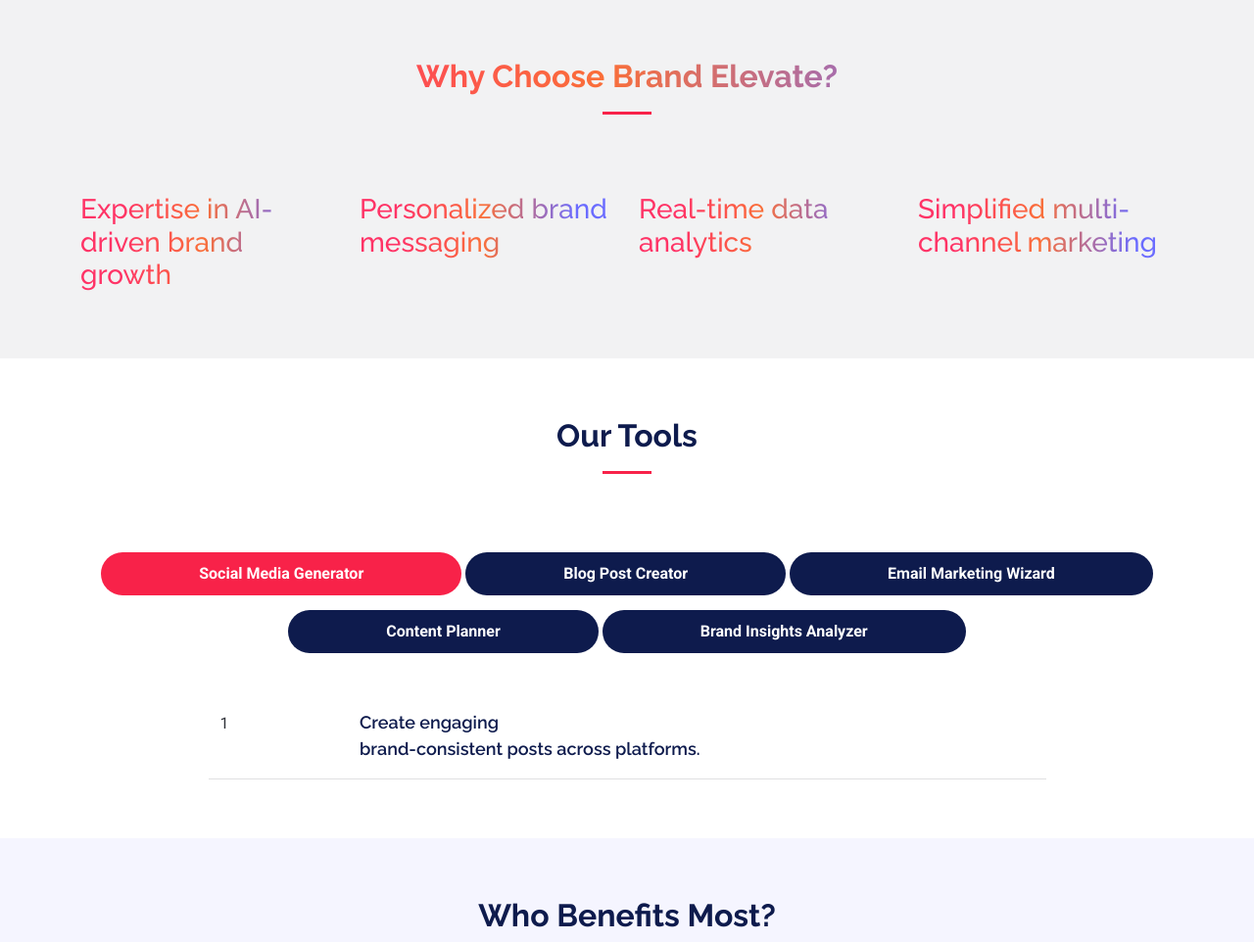
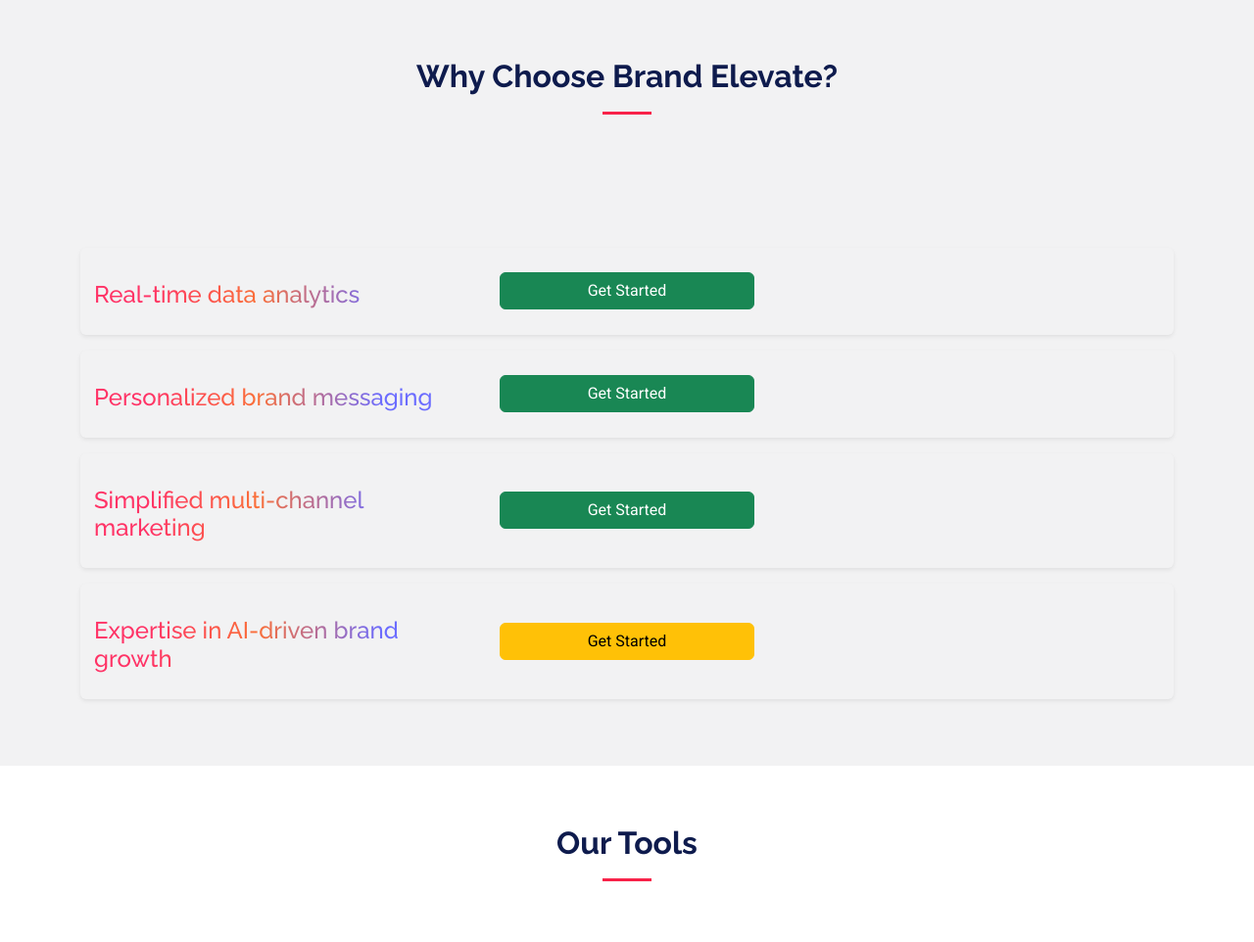
Before and after one commit to pwnkmrsh/brand-elevate, a PHP site: page /index.html in a window 1280 px wide. Shown: the part 1267-2229 px from the top of the page at 98% size. Run offline with PHP 8.4, Linux system fonts and the light colour scheme; some libraries are stand-ins or nearby versions.

Commit message:
Why Choose Brand Elevate?

```diff
--- a/assets/css/main.css
+++ b/assets/css/main.css
@@ -1795,6 +1795,7 @@
   background-image: linear-gradient(to right, #f36 16%, #fa6f39 48%, #6b6cff 85%);
   background-clip: text;
     -webkit-text-fill-color: transparent;
+    text-align: left;
 }
 
 .price_plan_area {
--- a/index.html
+++ b/index.html
@@ -107,7 +107,7 @@
       </div>
 
       <div class="about-info mt-auto position-relative">
-
+        <!--
         <div class="container position-relative" data-aos="fade-up">
           <div class="row">
             <div class="col-lg-6">
@@ -127,7 +127,7 @@
               </p>
             </div>
           </div>
-        </div>
+        </div> -->
       </div>
 
     </section><!-- /Hero Section -->
@@ -152,27 +152,82 @@
     </section>
     <section id="buy-tickets" class="buy-tickets section light-background">
       <div class="container section-title aos-init aos-animate" data-aos="fade-up">
-        <h2 class="heading1">Why Choose Brand Elevate?<br></h2>
+         <h2>Why Choose Brand Elevate?<br></h2>
+
       </div>
       <div class="container">
         <div class="row">
+          <div class="mt-5">
+            <div
+              class="d-style btn btn-brc-tp border-2 bgc-white btn-outline-blue btn-h-outline-blue btn-a-outline-blue w-100 my-2 py-3 shadow-sm">
+              <!-- Basic Plan -->
+              <div class="row align-items-center">
+                <div class="col-12 col-md-4">
+                  <h4 class="pt-3 text-170 text-600 text-primary-d1 letter-spacing heading1">
+                    Real-time data analytics </h4>
+                </div>
 
-          <div class="col-lg-3 d-flex justify-content-center">
-            <h3 class="heading1">Expertise in AI-driven brand growth
+                <div class="col-12 col-md-4 text-center">
+                  <a href="#" class="f-n-hover btn btn-success btn-raised px-4 py-25 w-75 text-600">Get Started</a>
+                </div>
+              </div>
 
-            </h3>
+            </div>
+
+            <div
+              class="d-style bgc-white btn btn-brc-tp btn-outline-green btn-h-outline-green btn-a-outline-green w-100 my-2 py-3 shadow-sm border-2">
+              <!-- Pro Plan -->
+              <div class="row align-items-center">
+                <div class="col-12 col-md-4">
+                  <h4 class="pt-3 text-170 text-600 text-green-d1 letter-spacing heading1">
+                    Personalized brand messaging </h4>
+                </div>
+                <div class="col-12 col-md-4 text-center">
+                  <a href="#" class="f-n-hover btn btn-success btn-raised px-4 py-25 w-75 text-600">Get Started</a>
+                </div>
+              </div>
+            </div>
+
+            <div
+            class="d-style bgc-white btn btn-brc-tp btn-outline-green btn-h-outline-green btn-a-outline-green w-100 my-2 py-3 shadow-sm border-2">
+            <!-- Pro Plan -->
+            <div class="row align-items-center">
+              <div class="col-12 col-md-4">
+                <h4 class="pt-3 text-170 text-600 text-green-d1 letter-spacing heading1">
+                  Simplified multi-channel marketing </h4>
+              </div>
+              <div class="col-12 col-md-4 text-center">
+                <a href="#" class="f-n-hover btn btn-success btn-raised px-4 py-25 w-75 text-600">Get Started</a>
+              </div>
+            </div>
+          </div>
+
+            <div
+              class="d-style btn btn-brc-tp border-2 bgc-white btn-outline-purple btn-h-outline-purple btn-a-outline-purple w-100 my-2 py-3 shadow-sm">
+              <!-- Premium Plan -->
+              <div class="row align-items-center">
+                <div class="col-12 col-md-4">
+                  <h4 class="pt-3 text-170 text-600 text-purple-d1 letter-spacing heading1">
+                    Expertise in AI-driven brand growth
+                  </h4>
+                </div>
+                <div class="col-12 col-md-4 text-center">
+                  <a href="#" class="f-n-hover btn btn-warning btn-raised px-4 py-25 w-75 text-600">Get Started</a>
+                </div>
+              </div>
+
+            </div>
+          </div>
+
+        <!--   <div class="col-lg-3 d-flex justify-content-center">
+            <h3 class="heading1">Personalized brand messaging</h3>
           </div>
           <div class="col-lg-3 d-flex justify-content-center">
-            <h3 class="heading1"> Personalized brand messaging
-            </h3>
-          </div>
-          <div class="col-lg-3 d-flex justify-content-center">
-            <h3 class="heading1">Real-time data analytics
-            </h3>
+            <h3 class="heading1">Real-time data analytics</h3>
           </div>
           <div class="col-lg-3 d-flex justify-content-center">
             <h3 class="heading1">Simplified multi-channel marketing</h3>
-          </div>
+          </div> -->
         </div>
 
       </div>
```
